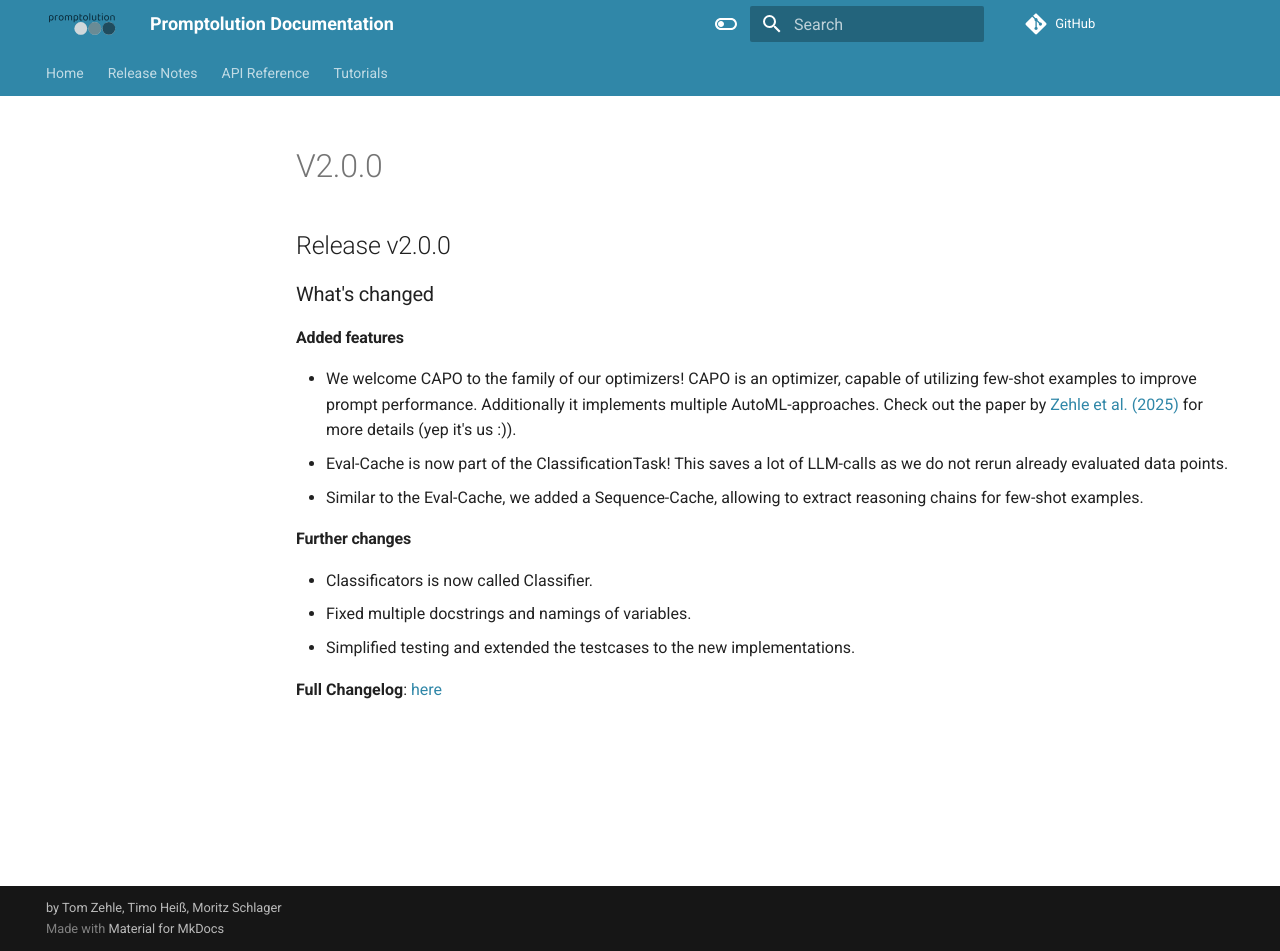
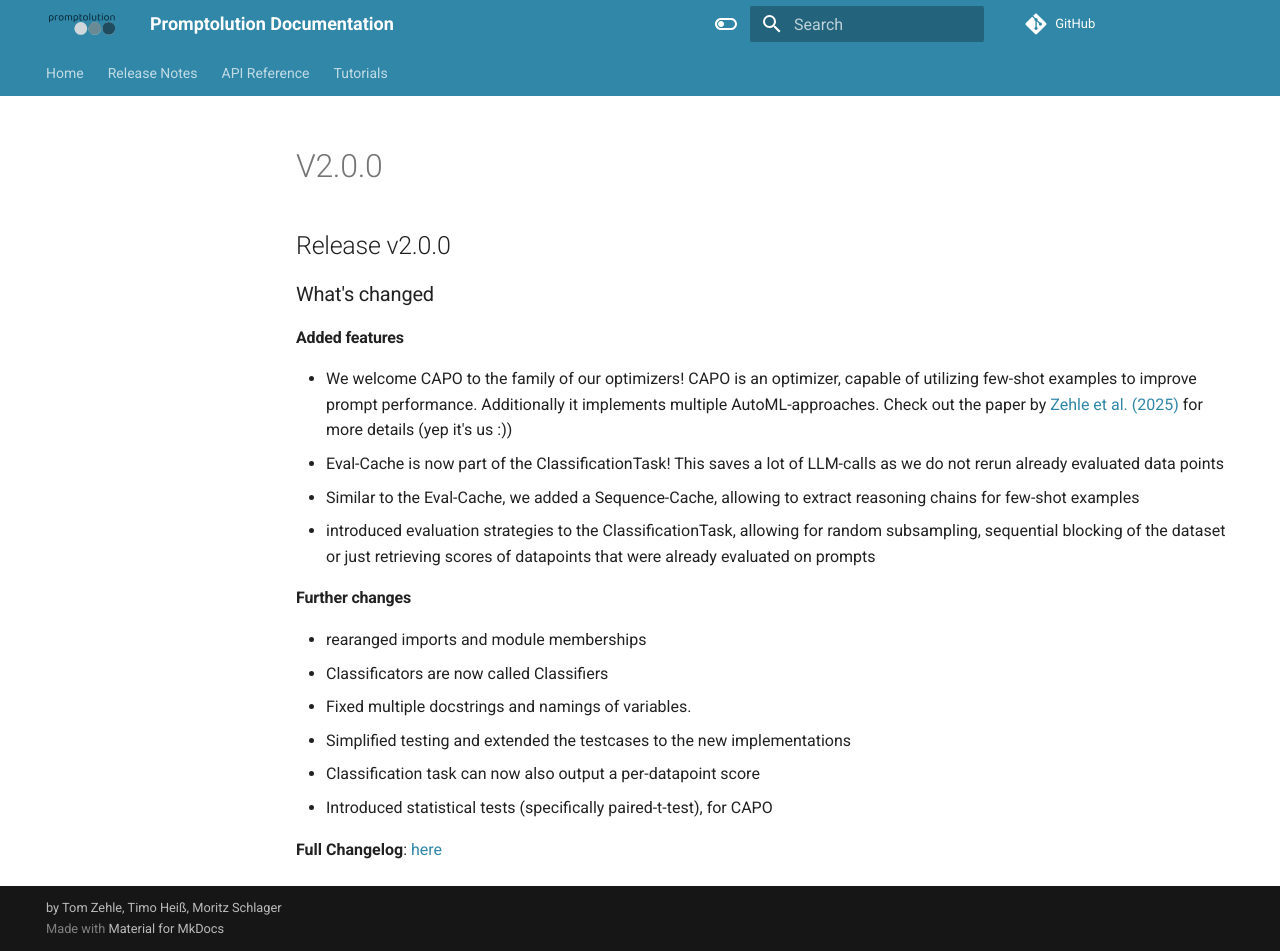
Before and after one commit to finitearth/promptolution, an MkDocs documentation site: the page built from docs/release-notes/v2.0.0.md, in a window 1280 px wide and 951 px high. Built offline with MkDocs 1.6.1 and Material for MkDocs 9.7.7, drawn with Linux system fonts in a browser that asks for light colours; comment, search, counter and statistics services are not loaded.

Commit message:
Update v2.0.0.md

```diff
--- a/docs/release-notes/v2.0.0.md
+++ b/docs/release-notes/v2.0.0.md
@@ -2,13 +2,17 @@
 ### What's changed
 
 #### Added features
-* We welcome CAPO to the family of our optimizers! CAPO is an optimizer, capable of utilizing few-shot examples to improve prompt performance. Additionally it implements multiple AutoML-approaches. Check out the paper by [Zehle et al. (2025)](https://arxiv.org/abs/2504.16005) for more details (yep it's us :)).
-* Eval-Cache is now part of the ClassificationTask! This saves a lot of LLM-calls as we do not rerun already evaluated data points.
-* Similar to the Eval-Cache, we added a Sequence-Cache, allowing to extract reasoning chains for few-shot examples.
+* We welcome CAPO to the family of our optimizers! CAPO is an optimizer, capable of utilizing few-shot examples to improve prompt performance. Additionally it implements multiple AutoML-approaches. Check out the paper by [Zehle et al. (2025)](https://arxiv.org/abs/2504.16005) for more details (yep it's us :))
+* Eval-Cache is now part of the ClassificationTask! This saves a lot of LLM-calls as we do not rerun already evaluated data points
+* Similar to the Eval-Cache, we added a Sequence-Cache, allowing to extract reasoning chains for few-shot examples
+* introduced evaluation strategies to the ClassificationTask, allowing for random subsampling, sequential blocking of the dataset or just retrieving scores of datapoints that were already evaluated on prompts
 
 #### Further changes
-* Classificators is now called Classifier.
+* rearanged imports and module memberships
+* Classificators are now called Classifiers
 * Fixed multiple docstrings and namings of variables.
-* Simplified testing and extended the testcases to the new implementations.
+* Simplified testing and extended the testcases to the new implementations
+* Classification task can now also output a per-datapoint score
+* Introduced statistical tests (specifically paired-t-test), for CAPO
 
 **Full Changelog**: [here](https://github.com/finitearth/promptolution/compare/v1.4.0...v2.0.0)
```
